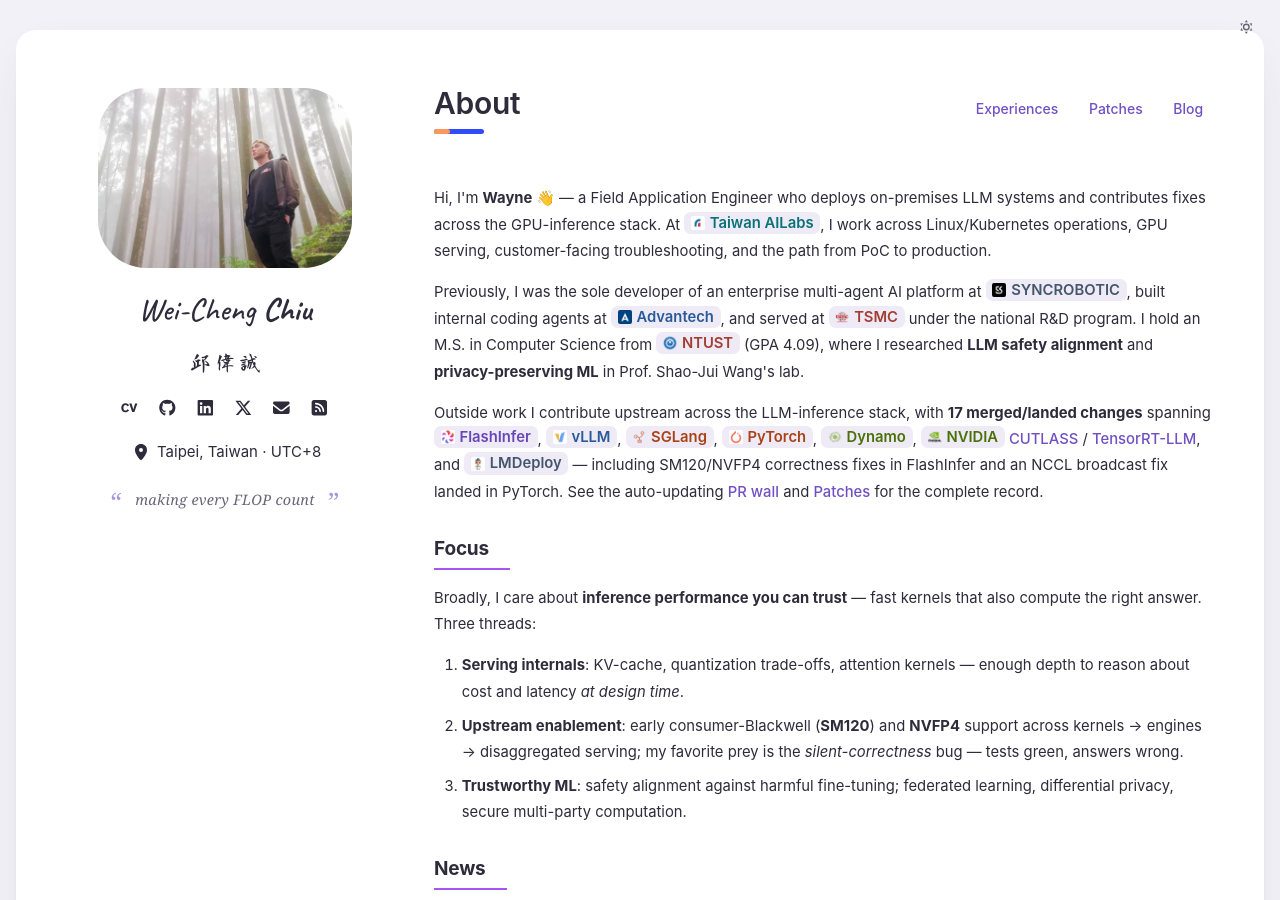
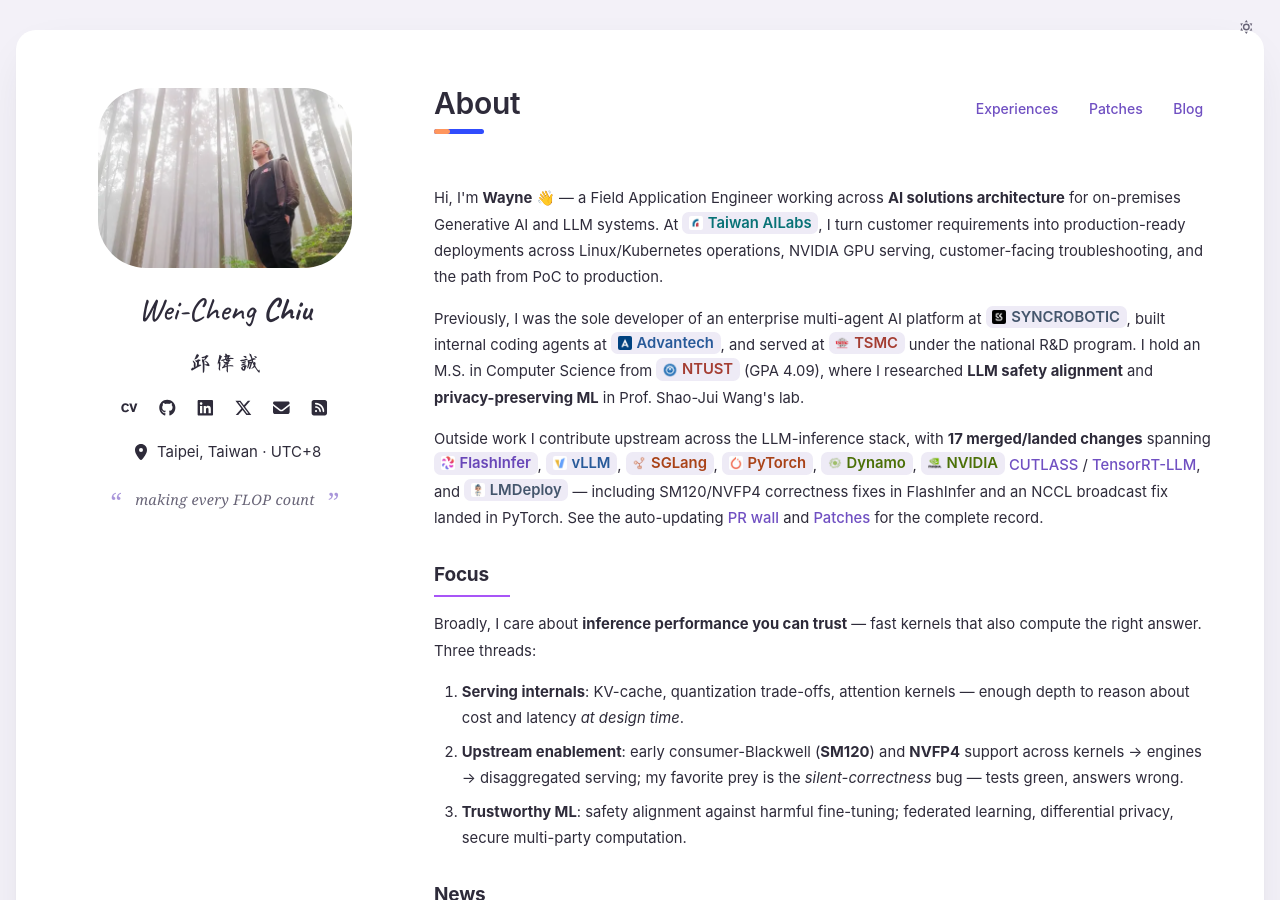
Before and after one commit to waynehacking8/waynehacking8.github.io, an MkDocs documentation site: the page built from docs/index.md, in a window 1280 px wide and 900 px high. Built offline with MkDocs 1.6.1 and Material for MkDocs 9.7.7, drawn with Linux system fonts in a browser that asks for light colours; emoji names are drawn with the system emoji font.

Commit message:
Align portfolio metadata with AI solutions architecture

```diff
--- a/docs/index.md
+++ b/docs/index.md
@@ -6,10 +6,11 @@ hide:
 
 # About
 
-Hi, I'm **Wayne** 👋 — a Field Application Engineer who deploys on-premises LLM
-systems and contributes fixes across the GPU-inference stack. At
+Hi, I'm **Wayne** 👋 — a Field Application Engineer working across **AI solutions
+architecture** for on-premises Generative AI and LLM systems. At
 <a href="https://ailabs.tw/"><span class="chip chip-teal"><img src="assets/logos/tail.png" alt="" width="64" height="64" />Taiwan AILabs</span></a>,
-I work across Linux/Kubernetes operations, GPU serving, customer-facing
+I turn customer requirements into production-ready deployments across
+Linux/Kubernetes operations, NVIDIA GPU serving, customer-facing
 troubleshooting, and the path from PoC to production.
 
 Previously, I was the sole developer of an enterprise multi-agent AI platform at
--- a/mkdocs.yml
+++ b/mkdocs.yml
@@ -2,9 +2,9 @@ site_name: Wei-Cheng Chiu
 site_url: https://wayne.is-a.dev/
 site_author: Wei Cheng (Wayne) Chiu
 site_description: >-
-  Personal website of Wei Cheng (Wayne) Chiu — Field Application Engineer
-  focused on on-premises LLM deployment and GPU inference. Experience,
-  upstream patches, and technical writing.
+  Wei Cheng (Wayne) Chiu is a Field Application Engineer focused on AI
+  solutions architecture, production Generative AI and LLM systems, NVIDIA
+  GPU computing, CUDA, PyTorch, Kubernetes, and inference.
 
 nav:
   - About: index.md
--- a/overrides/main.html
+++ b/overrides/main.html
@@ -5,7 +5,7 @@
 {% block extrahead %}
   {{ super() }}
 
-  {% set title = page.title ~ " — Wei Cheng (Wayne) Chiu" if page and page.title and not page.is_homepage else "Wei Cheng (Wayne) Chiu — Field Application Engineer" %}
+  {% set title = page.title ~ " — Wei Cheng (Wayne) Chiu" if page and page.title and not page.is_homepage else "Wei Cheng (Wayne) Chiu — AI Solutions Architecture & NVIDIA GPU Systems" %}
   {% set desc = page.meta.description if page and page.meta and page.meta.description else config.site_description %}
   {% set image = page.meta.image if page and page.meta and page.meta.image else "https://wayne.is-a.dev/assets/profile.jpg" %}
   {% set is_post = page and page.url and page.url.startswith('blog/') and page.title and page.title != 'Blog' %}
@@ -51,7 +51,7 @@
         "@type": "ProfilePage",
         "@id": "https://wayne.is-a.dev/#profilepage",
         "url": "https://wayne.is-a.dev/",
-        "name": "Wei Cheng (Wayne) Chiu — Field Application Engineer",
+        "name": "Wei Cheng (Wayne) Chiu — AI Solutions Architecture & NVIDIA GPU Systems",
         "isPartOf": { "@id": "https://wayne.is-a.dev/#website" },
         "about": { "@id": "https://wayne.is-a.dev/#person" },
         "mainEntity": { "@id": "https://wayne.is-a.dev/#person" }
@@ -62,7 +62,7 @@
         "name": "Wei Cheng (Wayne) Chiu",
         "alternateName": ["Wayne Chiu", "邱偉誠"],
         "jobTitle": "Field Application Engineer",
-        "description": "Field Application Engineer focused on on-premises LLM deployment and GPU inference — Linux, Kubernetes, GPU serving, customer-facing troubleshooting, CUDA / Tensor-Core kernels, TensorRT-LLM and vLLM.",
+        "description": "Field Application Engineer focused on AI solutions architecture for production Generative AI and LLM systems — customer requirements, Linux, Kubernetes, NVIDIA GPU serving, CUDA, PyTorch, TensorRT-LLM and vLLM.",
         "url": "https://wayne.is-a.dev/",
         "image": "https://wayne.is-a.dev/assets/profile.jpg",
         "email": "mailto:waynehacking8@gmail.com",
@@ -74,9 +74,9 @@
         "hasOccupation": {
           "@type": "Occupation",
           "name": "Field Application Engineer",
-          "skills": "LLM inference, CUDA / Tensor-Core kernels, TensorRT-LLM, vLLM, Triton, NCCL, PyTorch, agentic RAG, federated learning"
+          "skills": "AI solutions architecture, Generative AI, LLM inference, NVIDIA GPU computing, CUDA / Tensor-Core kernels, TensorRT-LLM, vLLM, Triton, NCCL, PyTorch, Kubernetes"
         },
-        "knowsAbout": ["Large Language Models", "Multi-Agent Systems", "Retrieval-Augmented Generation", "LLM Evaluation", "TensorRT-LLM", "Triton Inference Server", "NVIDIA NIM", "NCCL", "CUDA", "Federated Learning", "Differential Privacy"],
+        "knowsAbout": ["AI Solutions Architecture", "Generative AI", "Large Language Models", "NVIDIA GPU Computing", "Multi-Agent Systems", "Retrieval-Augmented Generation", "LLM Evaluation", "TensorRT-LLM", "Triton Inference Server", "NVIDIA NIM", "NCCL", "CUDA", "PyTorch", "Kubernetes", "Federated Learning", "Differential Privacy"],
         "sameAs": [
           "https://github.com/waynehacking8",
           "https://www.linkedin.com/in/wei-cheng-chiu",
```
